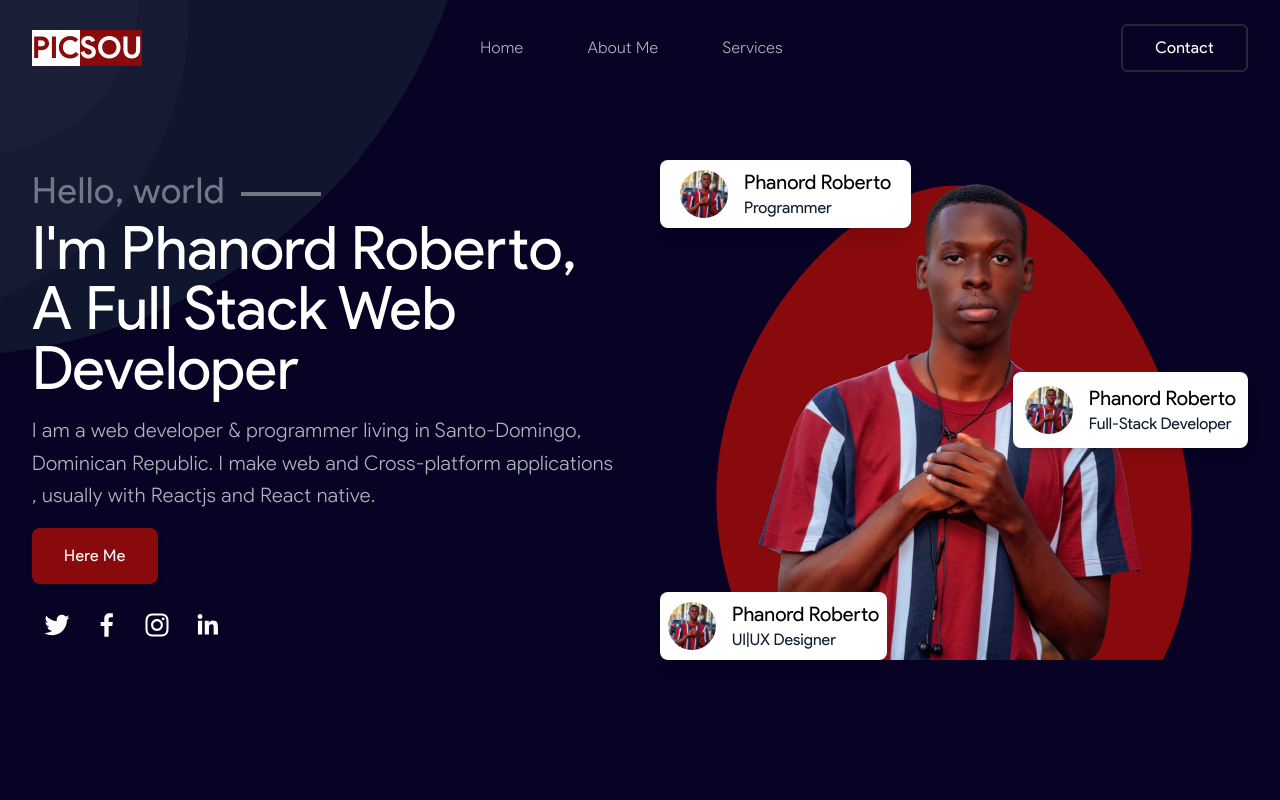
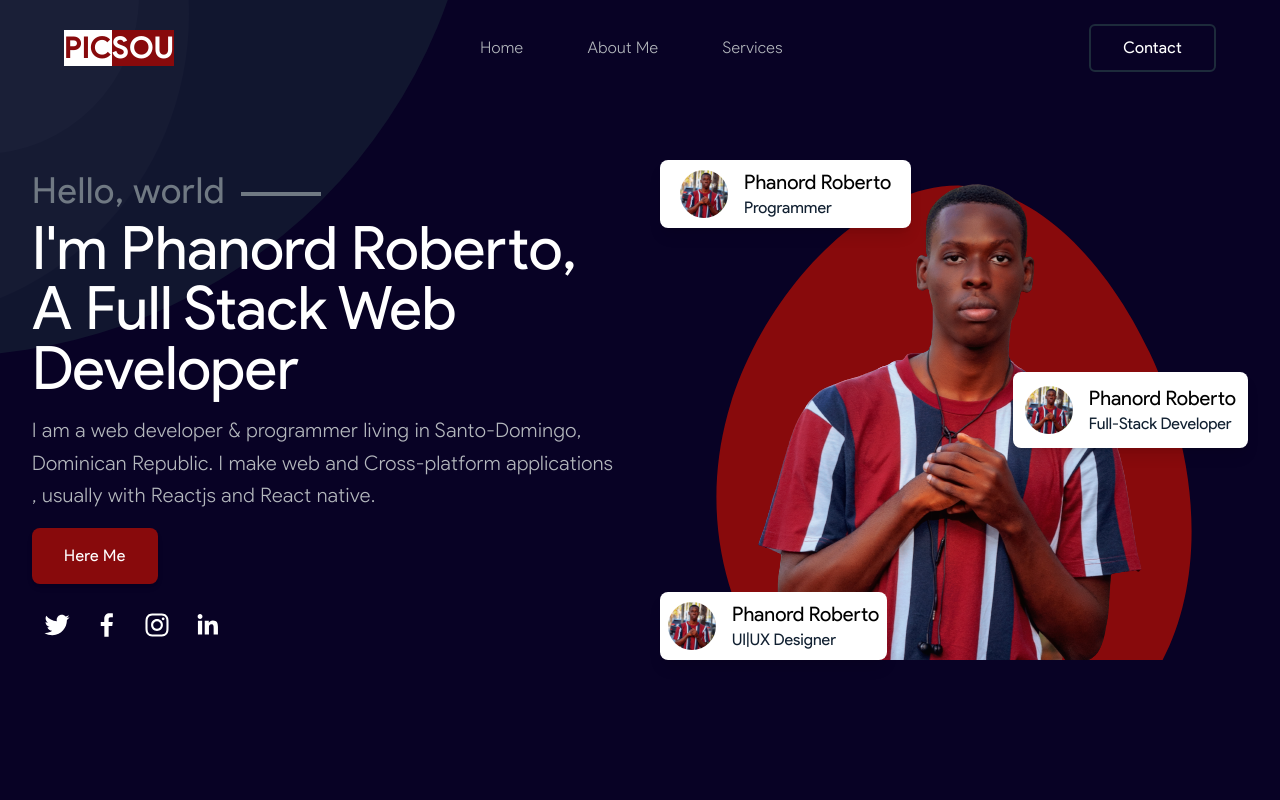
Before and after one commit to PicsouRob/website, a React (Create React App) app: page / in a window 1280 px wide. Shown: the top 800 px of the page. Built offline with nearby package versions, Linux system fonts and the light colour scheme.

Commit message:
first commit

```diff
--- a/src/Components/Header.jsx
+++ b/src/Components/Header.jsx
@@ -31,9 +31,9 @@ function Header() {
     }
 
     return (
-        <div class={`${showScroll ? "fixed bg-[#080225] w-full px-8" : "bg-transparent"} py-4 md:py-6 overflow-hidden px-8 mx-auto z-50`}>
-            <div class="">
-                <div class="flex items-center justify-between">
+        <div class={`${showScroll ? "fixed bg-[#080225] w-full" : "bg-transparent"} py-4 md:py-6 overflow-hidden px-8 mx-auto z-50`}>
+            <div class="mx-auto">
+                <div class="max-w-7xl px-8 flex items-center justify-between">
                     <Link
                         activeClass="active"
                         to="home"
```
